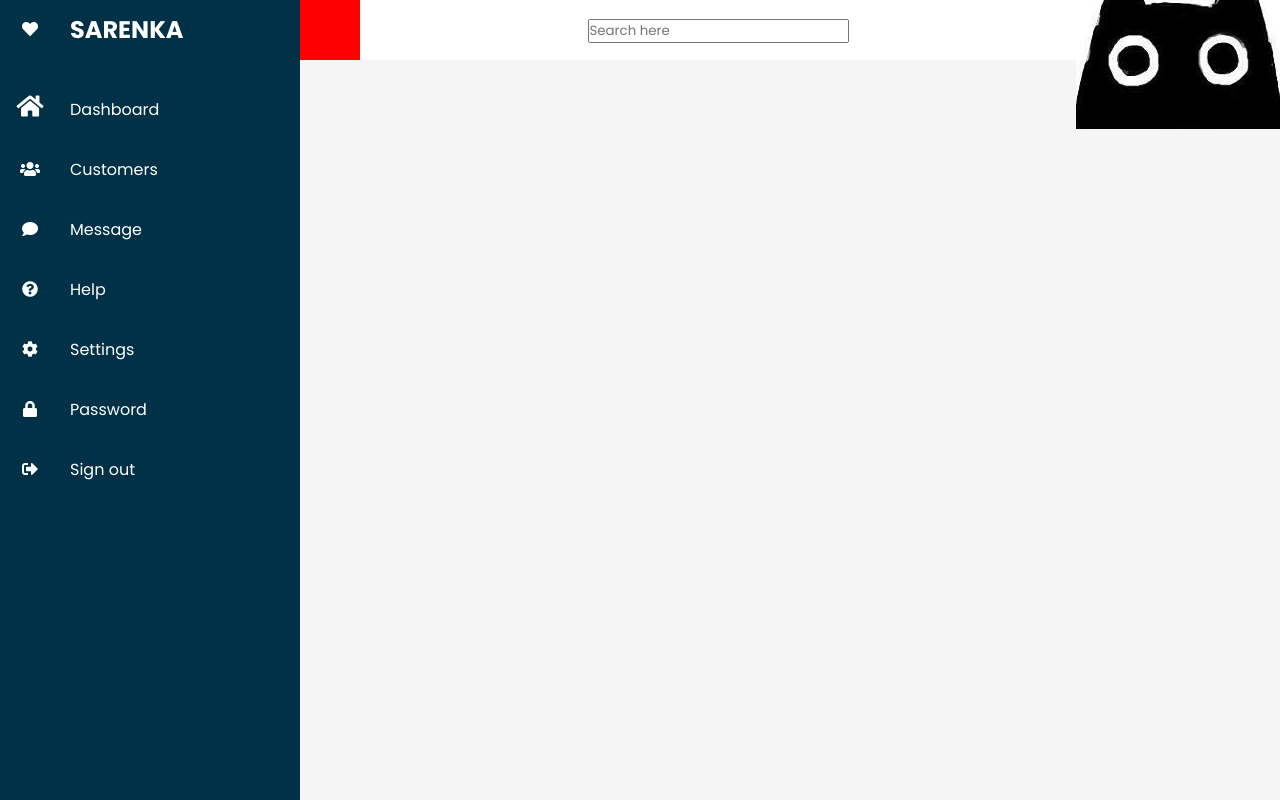
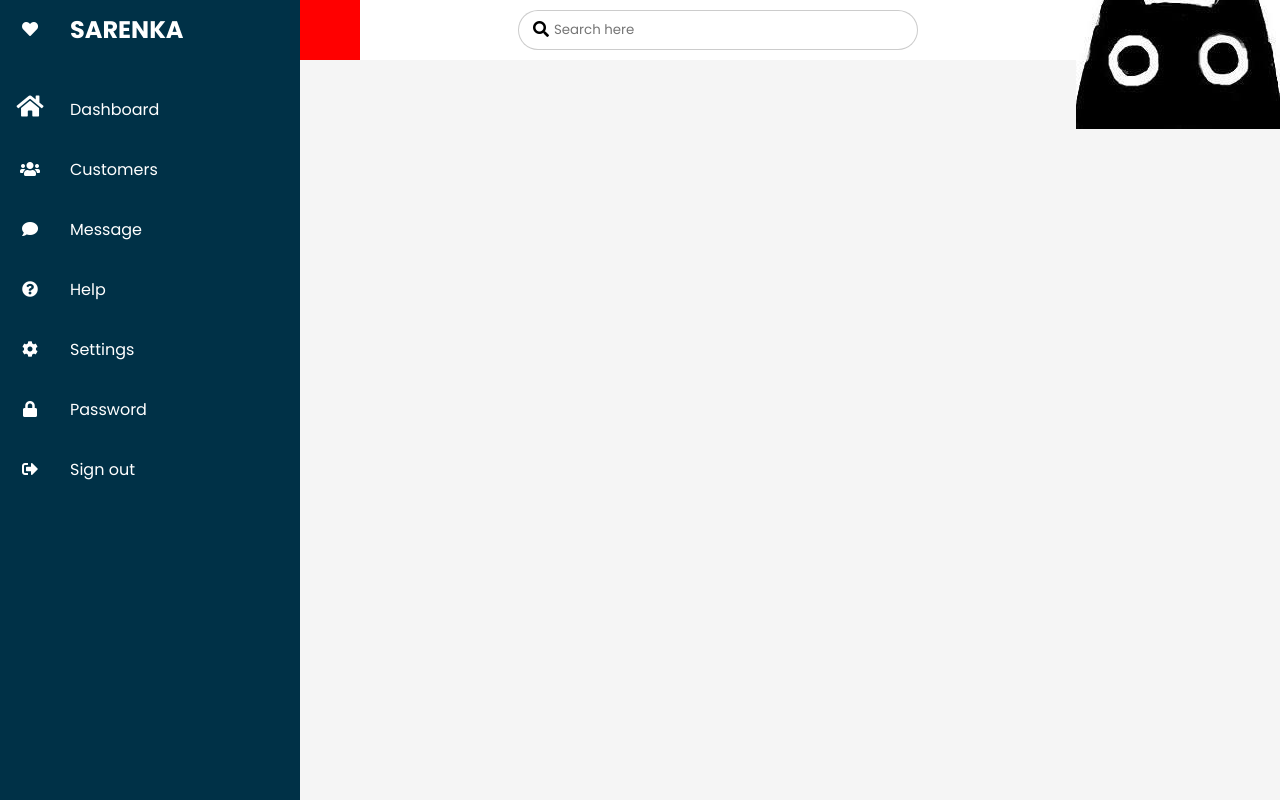
Before and after one commit to KTZgraph/sarenka-sass, a website: page dashboard/index.html in a window 1280 px wide. Drawn offline with Linux system fonts and the light colour scheme.

Commit message:
serach icon in input

```diff
--- a/dashboard/index.html
+++ b/dashboard/index.html
@@ -69,6 +69,7 @@
             <div class="search">
               <label>
                 <input type="text" placeholder="Search here">
+                <i class="fas fa-search" aria-hidden="true"></i>
               </label>
             </div>
             <div class="user">
--- a/dashboard/style.css
+++ b/dashboard/style.css
@@ -135,3 +135,31 @@ body {
     text-align: center;
     color: #111
 }
+
+.search {
+    position: relative;
+    width: 400px;
+    margin: 0 10px;
+}
+
+
+.search label{
+    position: relative;
+    width: 100%;
+}
+
+.search label input{
+    width: 100%;
+    height: 40px;
+    border-radius: 40px;
+    padding: 5px 20px;
+    padding-left: 35px;
+    outline: none;
+    border: 1px solid rgba(0, 0, 0, 0.2);
+}
+
+.search label .fas{
+    position: absolute;
+    left: 15px;
+    top: 4px;
+}
```
